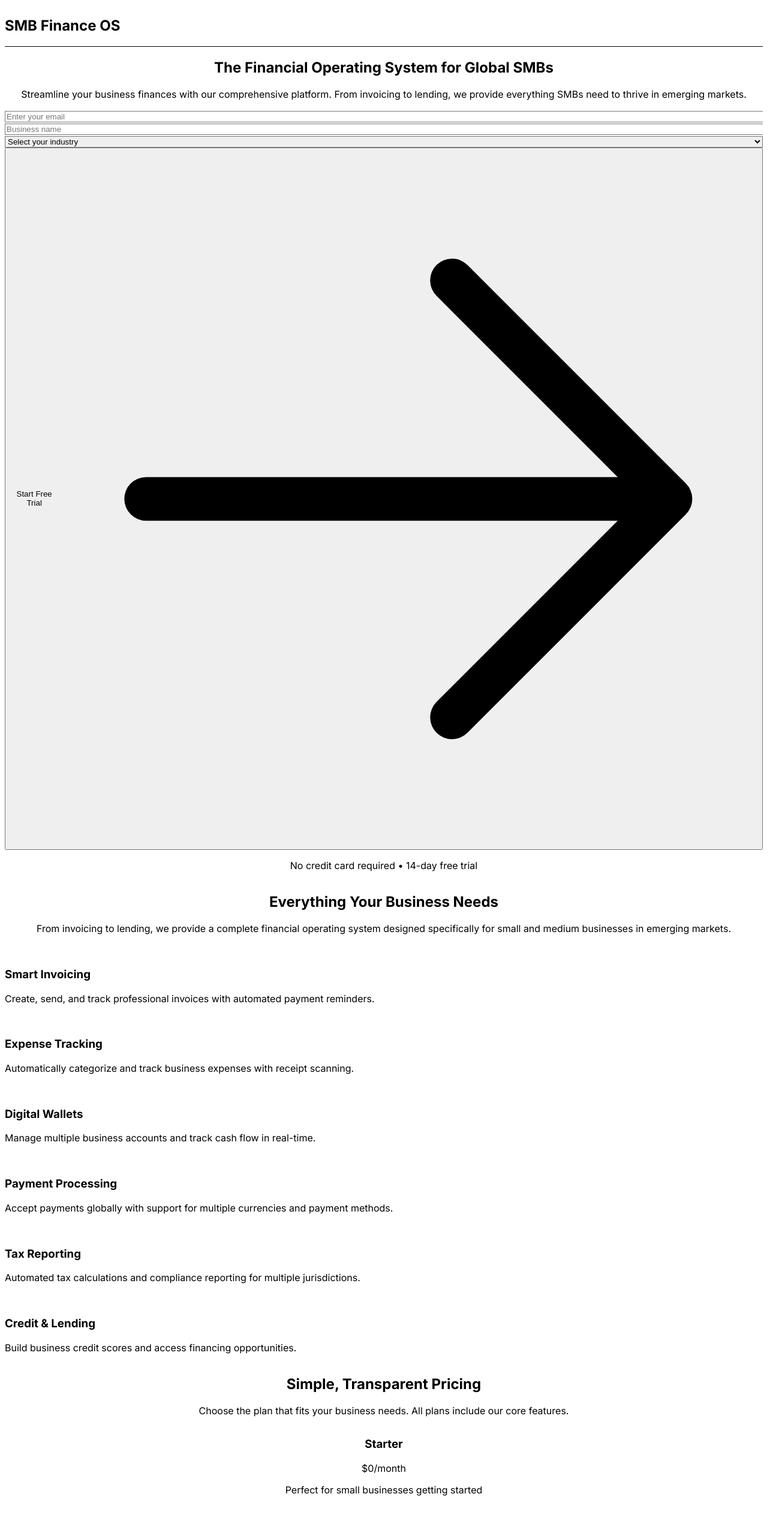
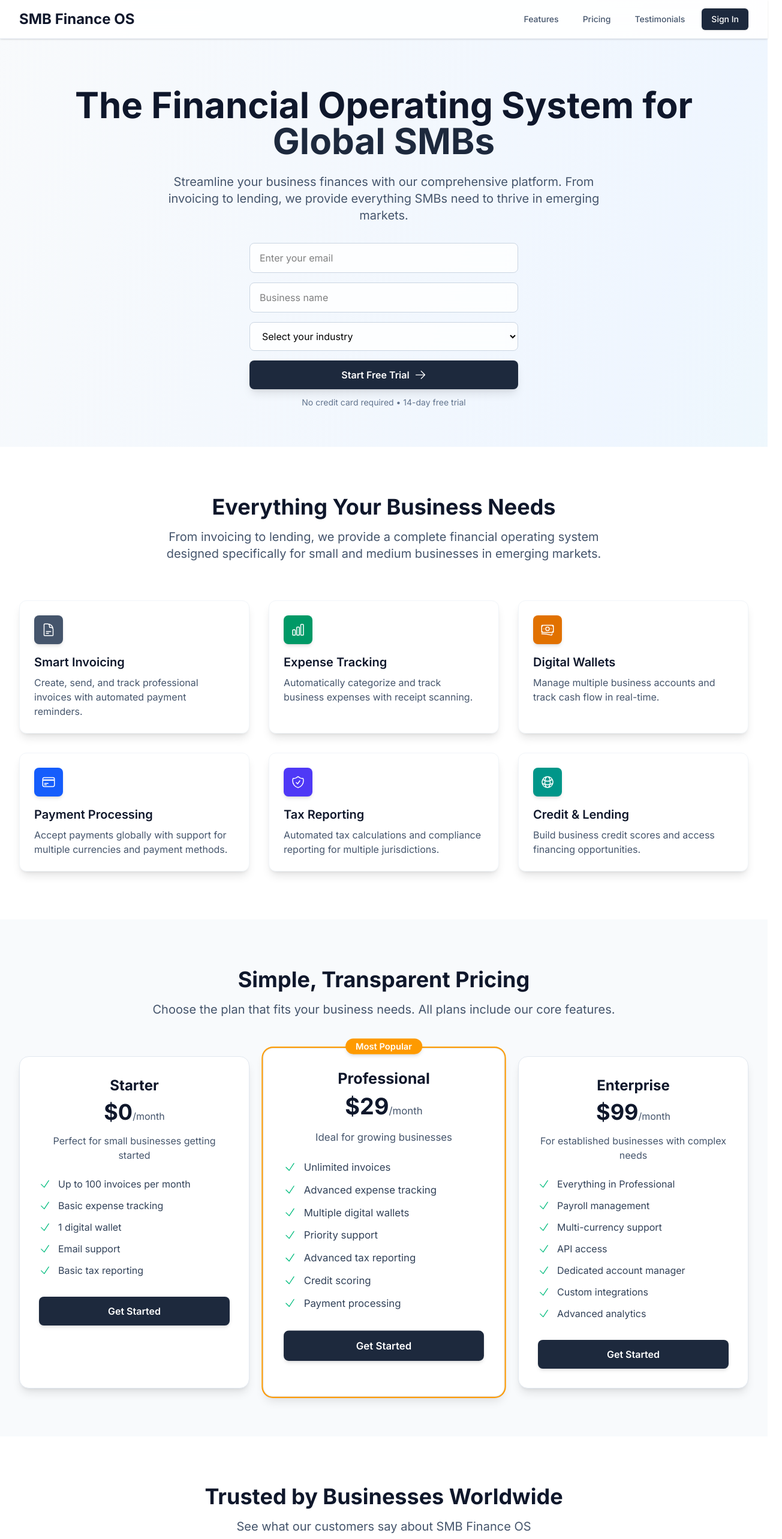
Before and after one commit to Pmvita/SMB-Finance-OS, a Next.js app in the folder frontend/: page / in a window 1280 px wide. Shown: the top 2566 px of the page at 60% size, 1304 px wide, since content can reach past the window. Built offline with nearby package versions, Linux system fonts and the light colour scheme.

Commit message:
style: update globals.css and page.tsx for improved color consistency and enhanced UI elements, including button styles and text colors

```diff
--- a/frontend/src/app/globals.css
+++ b/frontend/src/app/globals.css
@@ -1,6 +1,4 @@
-@tailwind base;
-@tailwind components;
-@tailwind utilities;
+@import "tailwindcss";
 
 /* SMB Finance OS Color Theme */
 :root {
@@ -308,7 +306,7 @@
   color: var(--neutral-800);
 }
 
-/* Custom animations for frontend */
+/* Animations */
 @layer utilities {
   .animate-fade-in {
     animation: fadeIn 0.5s ease-in-out;
@@ -367,29 +365,29 @@
 }
 
 ::-webkit-scrollbar-thumb {
-  background: var(--neutral-400);
+  background: var(--neutral-300);
   border-radius: 4px;
 }
 
 ::-webkit-scrollbar-thumb:hover {
-  background: var(--neutral-500);
+  background: var(--neutral-400);
 }
 
-/* Selection Color */
+/* Selection */
 ::selection {
-  background: var(--primary-200);
+  background-color: var(--primary-200);
   color: var(--primary-900);
 }
 
-/* Focus Outline for Accessibility */
+/* Focus Outline */
 *:focus {
   outline: 2px solid var(--primary-500);
   outline-offset: 2px;
 }
 
-/* Dark mode support (if needed later) */
+/* Dark Mode Support */
 @media (prefers-color-scheme: dark) {
   :root {
-    /* Dark mode color overrides can be added here */
+    /* Dark mode color overrides can go here */
   }
 }
--- a/frontend/src/app/page.tsx
+++ b/frontend/src/app/page.tsx
@@ -30,37 +30,37 @@
     icon: DocumentTextIcon,
     title: 'Smart Invoicing',
     description: 'Create, send, and track professional invoices with automated payment reminders.',
-    color: 'bg-blue-500'
+    color: 'bg-slate-600'
   },
   {
     icon: ChartBarIcon,
     title: 'Expense Tracking',
     description: 'Automatically categorize and track business expenses with receipt scanning.',
-    color: 'bg-green-500'
+    color: 'bg-emerald-600'
   },
   {
     icon: BanknotesIcon,
     title: 'Digital Wallets',
     description: 'Manage multiple business accounts and track cash flow in real-time.',
-    color: 'bg-purple-500'
+    color: 'bg-amber-600'
   },
   {
     icon: CreditCardIcon,
     title: 'Payment Processing',
     description: 'Accept payments globally with support for multiple currencies and payment methods.',
-    color: 'bg-orange-500'
+    color: 'bg-blue-600'
   },
   {
     icon: ShieldCheckIcon,
     title: 'Tax Reporting',
     description: 'Automated tax calculations and compliance reporting for multiple jurisdictions.',
-    color: 'bg-red-500'
+    color: 'bg-indigo-600'
   },
   {
     icon: GlobeAltIcon,
     title: 'Credit & Lending',
     description: 'Build business credit scores and access financing opportunities.',
-    color: 'bg-indigo-500'
+    color: 'bg-teal-600'
   }
 ];
 
@@ -157,22 +157,22 @@
   };
 
   return (
-    <div className="min-h-screen bg-gradient-to-br from-slate-50 to-blue-50">
+    <div className="min-h-screen bg-gradient-to-br from-slate-50 via-blue-50 to-emerald-50">
       {/* Navigation */}
-      <nav className="bg-white/80 backdrop-blur-md border-b border-gray-200 sticky top-0 z-50">
+      <nav className="bg-white/90 backdrop-blur-md border-b border-slate-200 sticky top-0 z-50 shadow-sm">
         <div className="max-w-7xl mx-auto px-4 sm:px-6 lg:px-8">
           <div className="flex justify-between items-center h-16">
             <div className="flex items-center">
               <div className="flex-shrink-0">
-                <h1 className="text-2xl font-bold text-gray-900">SMB Finance OS</h1>
+                <h1 className="text-2xl font-bold text-slate-900">SMB Finance OS</h1>
               </div>
             </div>
             <div className="hidden md:block">
               <div className="ml-10 flex items-baseline space-x-4">
-                <a href="#features" className="text-gray-600 hover:text-gray-900 px-3 py-2 rounded-md text-sm font-medium">Features</a>
-                <a href="#pricing" className="text-gray-600 hover:text-gray-900 px-3 py-2 rounded-md text-sm font-medium">Pricing</a>
-                <a href="#testimonials" className="text-gray-600 hover:text-gray-900 px-3 py-2 rounded-md text-sm font-medium">Testimonials</a>
-                <button className="bg-blue-600 hover:bg-blue-700 text-white px-4 py-2 rounded-md text-sm font-medium">
+                <a href="#features" className="text-slate-600 hover:text-slate-900 px-3 py-2 rounded-md text-sm font-medium transition-colors">Features</a>
+                <a href="#pricing" className="text-slate-600 hover:text-slate-900 px-3 py-2 rounded-md text-sm font-medium transition-colors">Pricing</a>
+                <a href="#testimonials" className="text-slate-600 hover:text-slate-900 px-3 py-2 rounded-md text-sm font-medium transition-colors">Testimonials</a>
+                <button className="bg-slate-800 hover:bg-slate-900 text-white px-4 py-2 rounded-md text-sm font-medium transition-colors shadow-sm">
                   Sign In
                 </button>
               </div>
@@ -190,11 +190,11 @@
               animate={{ opacity: 1, y: 0 }}
               transition={{ duration: 0.8 }}
             >
-              <h1 className="text-5xl md:text-6xl font-bold text-gray-900 mb-6">
+              <h1 className="text-5xl md:text-6xl font-bold text-slate-900 mb-6">
                 The Financial Operating System for
-                <span className="text-blue-600"> Global SMBs</span>
+                <span className="text-slate-800"> Global SMBs</span>
               </h1>
-              <p className="text-xl text-gray-600 mb-8 max-w-3xl mx-auto">
+              <p className="text-xl text-slate-600 mb-8 max-w-3xl mx-auto">
                 Streamline your business finances with our comprehensive platform. From invoicing to lending,
                 we provide everything SMBs need to thrive in emerging markets.
               </p>
@@ -207,10 +207,10 @@
                       {...register('email')}
                       type="email"
                       placeholder="Enter your email"
-                      className="w-full px-4 py-3 border border-gray-300 rounded-lg focus:ring-2 focus:ring-blue-500 focus:border-transparent"
+                      className="w-full px-4 py-3 border border-slate-300 rounded-lg focus:ring-2 focus:ring-slate-600 focus:border-transparent transition duration-200 bg-white/80 backdrop-blur-sm"
                     />
                     {errors.email && (
-                      <p className="text-red-500 text-sm mt-1">{errors.email.message}</p>
+                      <p className="text-red-600 text-sm mt-1">{errors.email.message}</p>
                     )}
                   </div>
                   <div>
@@ -218,16 +218,16 @@
                       {...register('businessName')}
                       type="text"
                       placeholder="Business name"
-                      className="w-full px-4 py-3 border border-gray-300 rounded-lg focus:ring-2 focus:ring-blue-500 focus:border-transparent"
+                      className="w-full px-4 py-3 border border-slate-300 rounded-lg focus:ring-2 focus:ring-slate-600 focus:border-transparent transition duration-200 bg-white/80 backdrop-blur-sm"
                     />
                     {errors.businessName && (
-                      <p className="text-red-500 text-sm mt-1">{errors.businessName.message}</p>
+                      <p className="text-red-600 text-sm mt-1">{errors.businessName.message}</p>
                     )}
                   </div>
                   <div>
                     <select
                       {...register('industry')}
-                      className="w-full px-4 py-3 border border-gray-300 rounded-lg focus:ring-2 focus:ring-blue-500 focus:border-transparent"
+                      className="w-full px-4 py-3 border border-slate-300 rounded-lg focus:ring-2 focus:ring-slate-600 focus:border-transparent transition duration-200 bg-white/80 backdrop-blur-sm"
                     >
                       <option value="">Select your industry</option>
                       <option value="technology">Technology</option>
@@ -238,19 +238,19 @@
                       <option value="other">Other</option>
                     </select>
                     {errors.industry && (
-                      <p className="text-red-500 text-sm mt-1">{errors.industry.message}</p>
+                      <p className="text-red-600 text-sm mt-1">{errors.industry.message}</p>
                     )}
                   </div>
                   <button
                     type="submit"
                     disabled={isSubmitting}
-                    className="w-full bg-blue-600 hover:bg-blue-700 disabled:bg-blue-400 text-white font-semibold py-3 px-6 rounded-lg transition duration-200 flex items-center justify-center"
+                    className="w-full bg-slate-800 hover:bg-slate-900 disabled:bg-slate-400 text-white font-semibold py-3 px-6 rounded-lg transition duration-200 flex items-center justify-center shadow-lg"
                   >
                     {isSubmitting ? 'Signing up...' : 'Start Free Trial'}
                     <ArrowRightIcon className="ml-2 h-5 w-5" />
                   </button>
                 </form>
-                <p className="text-sm text-gray-500 mt-3">
+                <p className="text-sm text-slate-500 mt-3">
                   No credit card required • 14-day free trial
                 </p>
               </div>
@@ -263,10 +263,10 @@
       <section id="features" className="py-20 bg-white">
         <div className="max-w-7xl mx-auto px-4 sm:px-6 lg:px-8">
           <div className="text-center mb-16">
-            <h2 className="text-4xl font-bold text-gray-900 mb-4">
+            <h2 className="text-4xl font-bold text-slate-900 mb-4">
               Everything Your Business Needs
             </h2>
-            <p className="text-xl text-gray-600 max-w-3xl mx-auto">
+            <p className="text-xl text-slate-600 max-w-3xl mx-auto">
               From invoicing to lending, we provide a complete financial operating system
               designed specifically for small and medium businesses in emerging markets.
             </p>
@@ -279,13 +279,13 @@
                 initial={{ opacity: 0, y: 20 }}
                 animate={{ opacity: 1, y: 0 }}
                 transition={{ duration: 0.5, delay: index * 0.1 }}
-                className="bg-white p-6 rounded-xl shadow-lg hover:shadow-xl transition-shadow duration-300"
+                className="bg-white p-6 rounded-xl shadow-lg hover:shadow-xl transition-shadow duration-300 border border-slate-100"
               >
-                <div className={`inline-flex p-3 rounded-lg ${feature.color} text-white mb-4`}>
+                <div className={`inline-flex p-3 rounded-lg ${feature.color} text-white mb-4 shadow-md`}>
                   <feature.icon className="h-6 w-6" />
                 </div>
-                <h3 className="text-xl font-semibold text-gray-900 mb-2">{feature.title}</h3>
-                <p className="text-gray-600">{feature.description}</p>
+                <h3 className="text-xl font-semibold text-slate-900 mb-2">{feature.title}</h3>
+                <p className="text-slate-600">{feature.description}</p>
               </motion.div>
             ))}
           </div>
@@ -293,13 +293,13 @@
       </section>
 
       {/* Pricing Section */}
-      <section id="pricing" className="py-20 bg-gray-50">
+      <section id="pricing" className="py-20 bg-slate-50">
         <div className="max-w-7xl mx-auto px-4 sm:px-6 lg:px-8">
           <div className="text-center mb-16">
-            <h2 className="text-4xl font-bold text-gray-900 mb-4">
+            <h2 className="text-4xl font-bold text-slate-900 mb-4">
               Simple, Transparent Pricing
             </h2>
-            <p className="text-xl text-gray-600">
+            <p className="text-xl text-slate-600">
               Choose the plan that fits your business needs. All plans include our core features.
             </p>
           </div>
@@ -311,36 +311,36 @@
                 initial={{ opacity: 0, y: 20 }}
                 animate={{ opacity: 1, y: 0 }}
                 transition={{ duration: 0.5, delay: index * 0.1 }}
-                className={`relative bg-white rounded-2xl shadow-lg p-8 ${
-                  plan.popular ? 'ring-2 ring-blue-500 scale-105' : ''
+                className={`relative bg-white rounded-2xl shadow-lg p-8 border border-slate-200 ${
+                  plan.popular ? 'ring-2 ring-amber-500 scale-105' : ''
                 }`}
               >
                 {plan.popular && (
                   <div className="absolute -top-4 left-1/2 transform -translate-x-1/2">
-                    <span className="bg-blue-500 text-white px-4 py-1 rounded-full text-sm font-semibold">
+                    <span className="bg-amber-500 text-white px-4 py-1 rounded-full text-sm font-semibold shadow-md">
                       Most Popular
                     </span>
                   </div>
                 )}
 
                 <div className="text-center">
-                  <h3 className="text-2xl font-bold text-gray-900 mb-2">{plan.name}</h3>
+                  <h3 className="text-2xl font-bold text-slate-900 mb-2">{plan.name}</h3>
                   <div className="mb-4">
-                    <span className="text-4xl font-bold text-gray-900">{plan.price}</span>
-                    <span className="text-gray-600">{plan.period}</span>
+                    <span className="text-4xl font-bold text-slate-900">{plan.price}</span>
+                    <span className="text-slate-600">{plan.period}</span>
                   </div>
-                  <p className="text-gray-600 mb-6">{plan.description}</p>
+                  <p className="text-slate-600 mb-6">{plan.description}</p>
 
                   <ul className="space-y-3 text-left">
                     {plan.features.map((feature) => (
                       <li key={feature} className="flex items-center">
-                        <CheckIcon className="h-5 w-5 text-green-500 mr-3" />
-                        <span className="text-gray-700">{feature}</span>
+                        <CheckIcon className="h-5 w-5 text-emerald-500 mr-3" />
+                        <span className="text-slate-700">{feature}</span>
                       </li>
                     ))}
                   </ul>
 
-                  <button className="w-full mt-8 bg-blue-600 hover:bg-blue-700 text-white font-semibold py-3 px-6 rounded-lg transition duration-200">
+                  <button className="w-full mt-8 bg-slate-800 hover:bg-slate-900 text-white font-semibold py-3 px-6 rounded-lg transition duration-200 shadow-md">
                     Get Started
                   </button>
                 </div>
@@ -354,10 +354,10 @@
       <section id="testimonials" className="py-20 bg-white">
         <div className="max-w-7xl mx-auto px-4 sm:px-6 lg:px-8">
           <div className="text-center mb-16">
-            <h2 className="text-4xl font-bold text-gray-900 mb-4">
+            <h2 className="text-4xl font-bold text-slate-900 mb-4">
               Trusted by Businesses Worldwide
             </h2>
-            <p className="text-xl text-gray-600">
+            <p className="text-xl text-slate-600">
               See what our customers say about SMB Finance OS
             </p>
           </div>
@@ -369,17 +369,17 @@
                 initial={{ opacity: 0, y: 20 }}
                 animate={{ opacity: 1, y: 0 }}
                 transition={{ duration: 0.5, delay: index * 0.1 }}
-                className="bg-gray-50 p-6 rounded-xl"
+                className="bg-slate-50 p-6 rounded-xl border border-slate-200"
               >
                 <div className="flex items-center mb-4">
                   {[...Array(testimonial.rating)].map((_, i) => (
-                    <StarIcon key={i} className="h-5 w-5 text-yellow-400 fill-current" />
+                    <StarIcon key={i} className="h-5 w-5 text-amber-400 fill-current" />
                   ))}
                 </div>
-                <p className="text-gray-700 mb-4">"{testimonial.content}"</p>
+                <p className="text-slate-700 mb-4">&ldquo;{testimonial.content}&rdquo;</p>
                 <div>
-                  <p className="font-semibold text-gray-900">{testimonial.name}</p>
-                  <p className="text-gray-600 text-sm">{testimonial.role}</p>
+                  <p className="font-semibold text-slate-900">{testimonial.name}</p>
+                  <p className="text-slate-600 text-sm">{testimonial.role}</p>
                 </div>
               </motion.div>
             ))}
@@ -388,56 +388,56 @@
       </section>
 
       {/* CTA Section */}
-      <section className="py-20 bg-blue-600">
+      <section className="py-20 bg-gradient-to-r from-slate-800 to-slate-900">
         <div className="max-w-7xl mx-auto px-4 sm:px-6 lg:px-8 text-center">
           <h2 className="text-4xl font-bold text-white mb-4">
             Ready to Transform Your Business Finances?
           </h2>
-          <p className="text-xl text-blue-100 mb-8 max-w-2xl mx-auto">
+          <p className="text-xl text-slate-200 mb-8 max-w-2xl mx-auto">
             Join thousands of businesses that trust SMB Finance OS to manage their financial operations.
           </p>
-          <button className="bg-white text-blue-600 hover:bg-gray-100 font-semibold py-3 px-8 rounded-lg transition duration-200">
+          <button className="bg-amber-500 hover:bg-amber-600 text-slate-900 font-semibold py-3 px-8 rounded-lg transition duration-200 shadow-lg">
             Start Your Free Trial
           </button>
         </div>
       </section>
 
       {/* Footer */}
-      <footer className="bg-gray-900 text-white py-12">
+      <footer className="bg-slate-900 text-white py-12">
         <div className="max-w-7xl mx-auto px-4 sm:px-6 lg:px-8">
           <div className="grid grid-cols-1 md:grid-cols-4 gap-8">
             <div>
               <h3 className="text-xl font-bold mb-4">SMB Finance OS</h3>
-              <p className="text-gray-400">
+              <p className="text-slate-400">
                 The financial operating system for global small and medium businesses.
               </p>
             </div>
             <div>
               <h4 className="font-semibold mb-4">Product</h4>
-              <ul className="space-y-2 text-gray-400">
-                <li><a href="#" className="hover:text-white">Features</a></li>
-                <li><a href="#" className="hover:text-white">Pricing</a></li>
-                <li><a href="#" className="hover:text-white">API</a></li>
+              <ul className="space-y-2 text-slate-400">
+                <li><a href="#" className="hover:text-white transition-colors">Features</a></li>
+                <li><a href="#" className="hover:text-white transition-colors">Pricing</a></li>
+                <li><a href="#" className="hover:text-white transition-colors">API</a></li>
               </ul>
             </div>
             <div>
               <h4 className="font-semibold mb-4">Company</h4>
-              <ul className="space-y-2 text-gray-400">
-                <li><a href="#" className="hover:text-white">About</a></li>
-                <li><a href="#" className="hover:text-white">Blog</a></li>
-                <li><a href="#" className="hover:text-white">Careers</a></li>
+              <ul className="space-y-2 text-slate-400">
+                <li><a href="#" className="hover:text-white transition-colors">About</a></li>
+                <li><a href="#" className="hover:text-white transition-colors">Blog</a></li>
+                <li><a href="#" className="hover:text-white transition-colors">Careers</a></li>
               </ul>
             </div>
             <div>
               <h4 className="font-semibold mb-4">Support</h4>
-              <ul className="space-y-2 text-gray-400">
-                <li><a href="#" className="hover:text-white">Help Center</a></li>
-                <li><a href="#" className="hover:text-white">Contact</a></li>
-                <li><a href="#" className="hover:text-white">Status</a></li>
+              <ul className="space-y-2 text-slate-400">
+                <li><a href="#" className="hover:text-white transition-colors">Help Center</a></li>
+                <li><a href="#" className="hover:text-white transition-colors">Contact</a></li>
+                <li><a href="#" className="hover:text-white transition-colors">Status</a></li>
               </ul>
             </div>
           </div>
-          <div className="border-t border-gray-800 mt-8 pt-8 text-center text-gray-400">
+          <div className="border-t border-slate-800 mt-8 pt-8 text-center text-slate-400">
             <p>&copy; 2024 SMB Finance OS. All rights reserved.</p>
           </div>
         </div>
```
